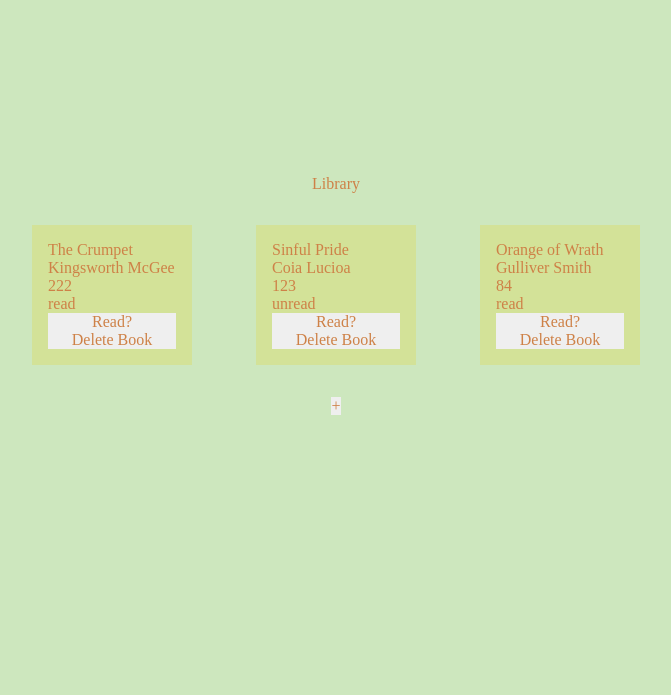
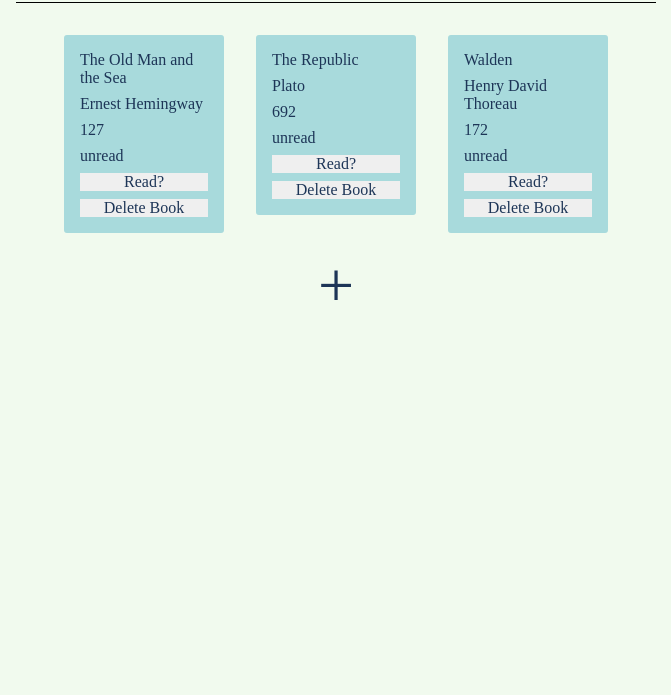
Before and after one commit to reyes-dev/library, a plain HTML site: page index.html in a window 1280 px wide. Shown: the part 105-800 px from the top of the page, without its empty margins (304-975 px from the left). Drawn offline with Linux system fonts and the light colour scheme.

Commit message:
Update CSS and add animations/transitions

```diff
--- a/script.js
+++ b/script.js
@@ -80,7 +80,11 @@ function displayBooks(myLibrary) {
     }
 }
 
-addBookToLibrary(new Book('The Crumpet', 'Kingsworth McGee', 222, true))
-addBookToLibrary(new Book('Sinful Pride', 'Coia Lucioa', 123, false))
-addBookToLibrary(new Book('Orange of Wrath', 'Gulliver Smith', 84, true))
+addBookToLibrary(new Book('The Old Man and the Sea', 'Ernest Hemingway', 127, false))
+addBookToLibrary(new Book('The Republic', 'Plato', 692 , false))
+addBookToLibrary(new Book('Walden', 'Henry David Thoreau', 172, false))
 displayBooks(myLibrary)
+
+setTimeout(function(){
+    document.body.className="";
+},1000);
--- a/style.css
+++ b/style.css
@@ -1,8 +1,8 @@
 :root {
-    --main-bg-color: #CDE7BE;
-    --color-1: #D3E298;
+    --main-bg-color: #f1faee;
+    --color-1: #a8dadc;
     --color-2: #ECDD7B;
-    --color-3: #CE8147;
+    --color-3: #1d3557;
     --color-4: #561D25;
 }
 * {
@@ -14,18 +14,40 @@
 	font: inherit;
 	vertical-align: baseline;
 }
+body.preload *{
+    animation-duration: 0s !important;
+    -webkit-animation-duration: 0s !important;
+    transition:background-color 0s, opacity 0s, color 0s, width 0s, height 0s, padding 0s, margin 0s !important;
+}
+
+h1 {
+    font-size: 5em;
+}
+form, ul {
+    background-color: var(--color-1);
+    padding: 16px;
+    border-radius: 3px;
+
+}
 form {
     display: none;
     flex-direction: column;
     gap: 8px;
 }
+form > input {
+    padding: 8px;
+}
 ul {
-    background-color: var(--color-1);
     display: flex;
     flex-direction: column;
+    width: 10vw;
+    max-width: 10vw;
     height: fit-content;
-    width: 128px;
-    padding: 16px;
+    gap: 8px;
+    margin-top: 32px;
+}
+ul:last-of-type {
+    animation: fadeIn 1s;
 }
 li {
     list-style: none;
@@ -34,13 +56,33 @@ li {
     background-color: var(--main-bg-color);
     display: flex;
     flex-direction: column;
-    justify-content: center;
+    justify-content: flex-start;
     align-items: center;
     height: 100vh;
     width: 100vw;
-    gap: 32px;
+    gap: 16px;
 }
 .libraryContainer {
     display: flex;
-    gap: 64px;
+    justify-content: center;
+    flex-wrap: wrap;
+    width: 50vw;
+    gap: 32px;
+    border-top: 1px solid black;
 }
+#toggle-btn {
+    font-size: 4em;
+    background-color: var(--main-bg-color);
+    transition: transform 2s;
+}
+#toggle-btn:hover {
+    transform: rotate(180deg);
+}
+@keyframes fadeIn {
+    from {
+        opacity: 0;
+    }
+    to {
+        opacity: 1;
+    }
+}
```
